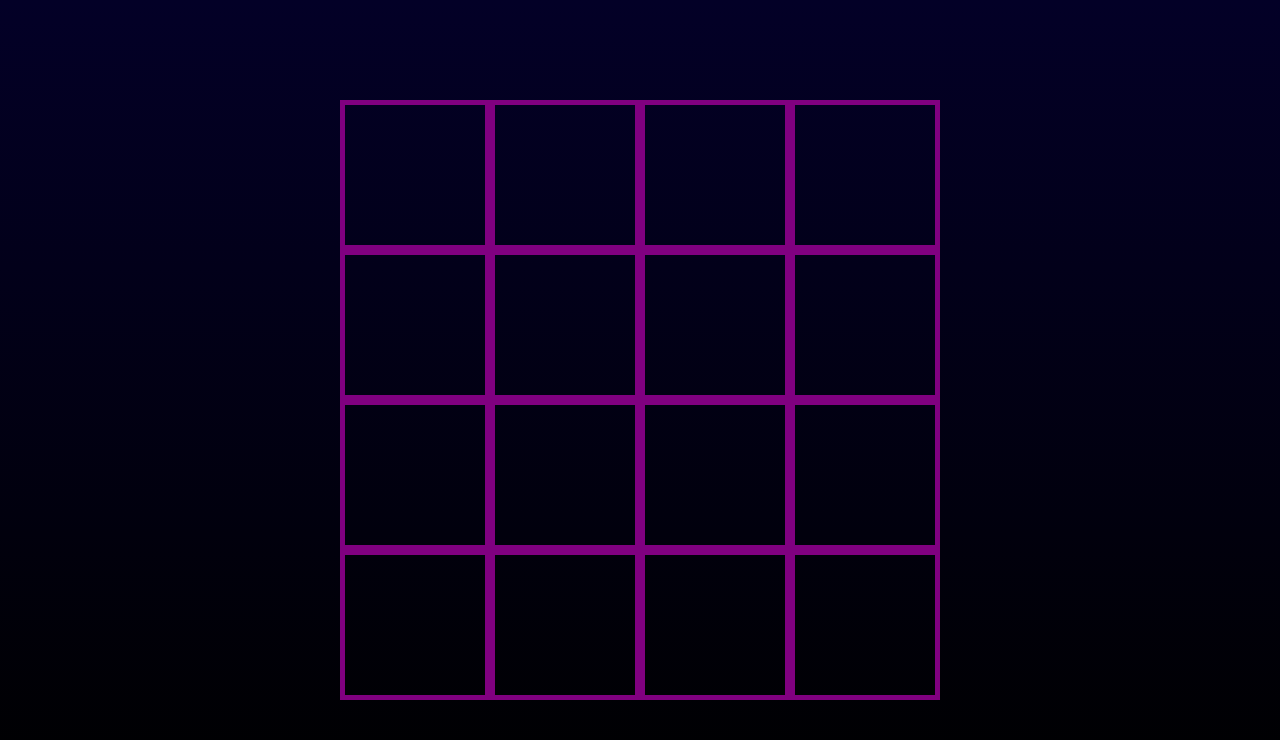
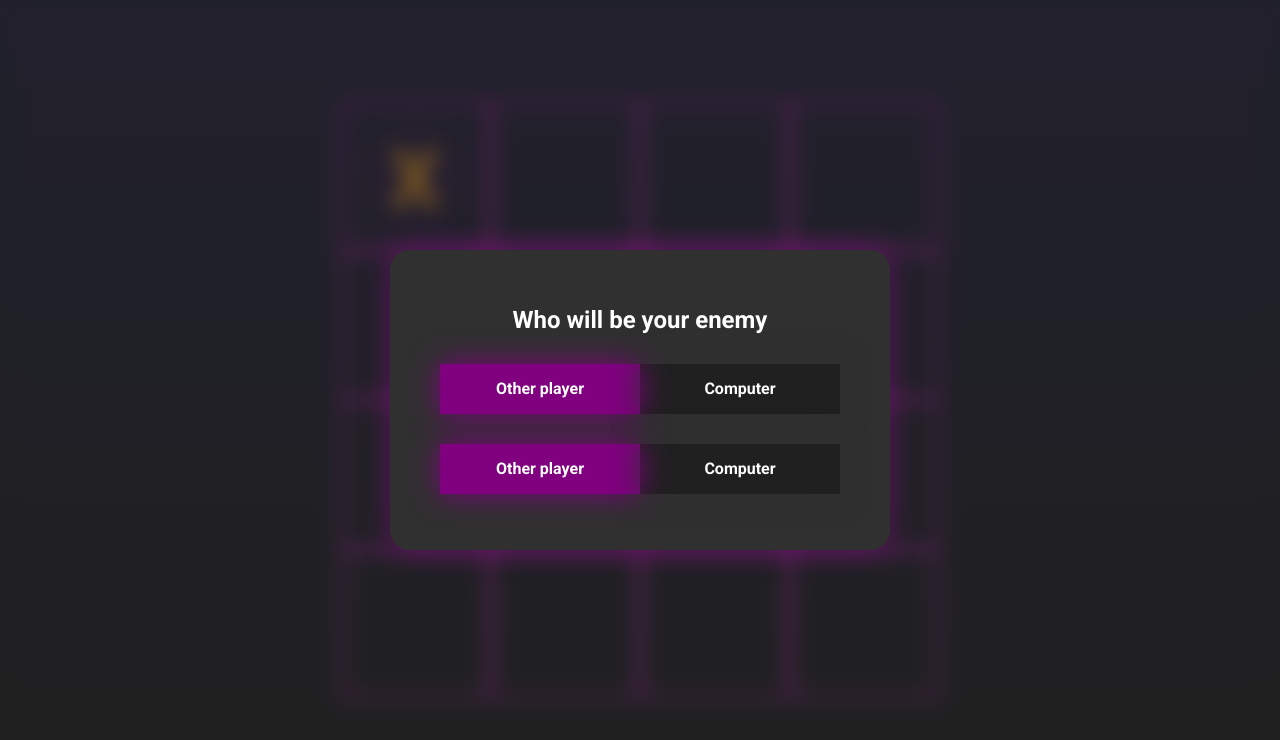
Before and after one commit to iksin1706/Algorytmy, a website with bundled scripts: page index.html in a window 1280 px wide. Built offline with nearby package versions, Linux system fonts and the light colour scheme.

Commit message:
cell hover effect and setup for settings

```diff
--- a/index.html
+++ b/index.html
@@ -12,7 +12,20 @@
 </head>
 <body>
     <div class="winner-info">Winner</div>
+    <div class="settings hidden">
+        <div class="settings-container">
+            <h2 class="settings-label">Who will be your enemy</h2>
+            <div class="settings-switch ai-switch">
 
+                <div class="settings-switch-option settings-switch-option__active">Other player</div>
+                <div class="settings-switch-option">Computer</div>
+            </div>
+            <div class="settings-switch ai-switch">
+                <div class="settings-switch-option settings-switch-option__active">Other player</div>
+                <div class="settings-switch-option">Computer</div>
+            </div>
+        </div>
+    </div>
     <div class="board"></div>
 
     <script type="module" src="dist/app.js"></script>
--- a/src/ai.ts
+++ b/src/ai.ts
@@ -14,21 +14,16 @@ export class Ai {
             board.move(move);
             let value = this.minimax(!isMaximizing, board, depth, alpha, beta);
             board.undoMove(move);
-            if (isMaximizing) {
-                bestValue = Math.max(bestValue, value);
-                alpha = Math.max(alpha, bestValue);
-                if (beta <= alpha) break;
-            }
-            else {
-                bestValue = Math.min(bestValue, value);
-                beta = Math.min(beta, bestValue);
-                if (beta <= alpha) break;
-            }
+            bestValue = isMaximizing ? Math.max(bestValue, value) : Math.min(bestValue, value);
+            if (isMaximizing) alpha = Math.max(alpha, bestValue);
+            else beta = Math.min(beta, bestValue);
+
+            if (beta <= alpha) break;
         };
         return bestValue;
     }
 
-    static findBestMove(board:Board): Vector2 {
+    static findBestMove(board: Board): Vector2 {
         let bestScore = -Infinity;
         let bestMove: Vector2;
         console.log('---------------');
@@ -42,7 +37,7 @@ export class Ai {
                 bestScore = score;
                 bestMove = move;
             }
-            console.log(score,move);
+            console.log(score, move);
         });
         return bestMove;
     }
--- a/src/board.ts
+++ b/src/board.ts
@@ -3,7 +3,7 @@ import { Vector2 } from "./vector2";
 export class Board {
 
     board: number[][] = [];
-    isPlayerOneTurn = true;
+    isPlayerOneTurn = false;
 
     constructor(public readonly size: number) {
         this.createBoard(size);
--- a/src/game.ts
+++ b/src/game.ts
@@ -64,6 +64,8 @@ export class Game {
     showWinner(isFirstPlayerWinner: boolean) {
         const winnerInfo = document.querySelector('.winner-info');
         winnerInfo.innerHTML = isFirstPlayerWinner ? 'First player won' : 'Second plyer won';
+        if(winnerInfo.classList.contains('second-player-shadow')&&isFirstPlayerWinner)winnerInfo.classList.remove('second-player-shadow');
+        else winnerInfo.classList.add('second-player-shadow');
         winnerInfo.classList.add('winner-info-show');
         this.delay(3000).then(() => winnerInfo.classList.remove('winner-info-show'));
     }
--- a/styles/main.scss
+++ b/styles/main.scss
@@ -1,5 +1,6 @@
 $background : linear-gradient(0deg, #000000 0%, #030027 100%);
 $cell-size : 150px;
+
 
 *{
     margin: 0;
@@ -30,11 +31,14 @@ body{
         border: 5px solid purple;
         box-sizing: border-box;
         height: $cell-size;
+        text-shadow: rgba(172, 3, 172, 0.9) 0px 0px 50px;
 
         &:hover{
             cursor: pointer;
             background-color: rgba(128, 0, 128, 0.308);
             transition: 0.2s;
+            box-shadow: rgba(172, 3, 172, 0.438) 0px 0px 30px;
+            transform: translateY(-5px);
         }
     }
 }
@@ -48,19 +52,71 @@ body{
     height: 100vh;
     background-color: #303030AA;
     color: white;
+    text-shadow: rgba(172, 3, 172, 0.9) 0px 0px 50px;
     text-align: center;
     line-height: 100vh;
     font-size: 96px;
     display: none;
     backdrop-filter: blur(10px);
 }
+.second-player-shadow {
+    text-shadow: rgba(255, 166, 0, 0.712) 0px 0px 50px;
+}
 
 .winner-info-show{
-
     opacity: 0;
     display: block;
     animation: showWinner 3s ease-in-out forwards;
 }
+
+.settings{
+    position: absolute;
+    width: 100vw;
+    height: 100vh;
+    background-color: #303030AA;
+    color: white;
+    text-align: center;
+    display: flex;
+    justify-content: center;
+    align-items: center;
+
+    backdrop-filter: blur(10px);
+    &-container {
+        width: 500px;
+        height: 300px;
+        background-color: #303030;
+        border-radius: 20px;
+        box-shadow: rgba(172, 3, 172, 0.438) 0px 0px 30px;
+        display: flex;
+        flex-wrap: wrap;
+        justify-content: center;
+        align-content: center;
+    }
+    &-switch{
+        height: 50px;
+        margin-bottom: 30px;
+        justify-content: center;
+        display: flex;
+        background-color: #202020;
+        &-option{
+            width: 200px;
+            line-height: 50px;
+            box-shadow: #303030 0px 0px 30px;
+            &__active{
+                background-color: purple;
+                box-shadow: purple 0px 0px 30px;
+            }
+            &:hover{
+                cursor: pointer;
+            }
+        }
+    }
+    &-label{
+        margin: 30px;
+    }
+}
+
+
 
 @keyframes showWinner {
     0% {
```
Also changed, not shown: dist/ai.js, dist/board.js, dist/game.js, styles.css, 1 other file.
